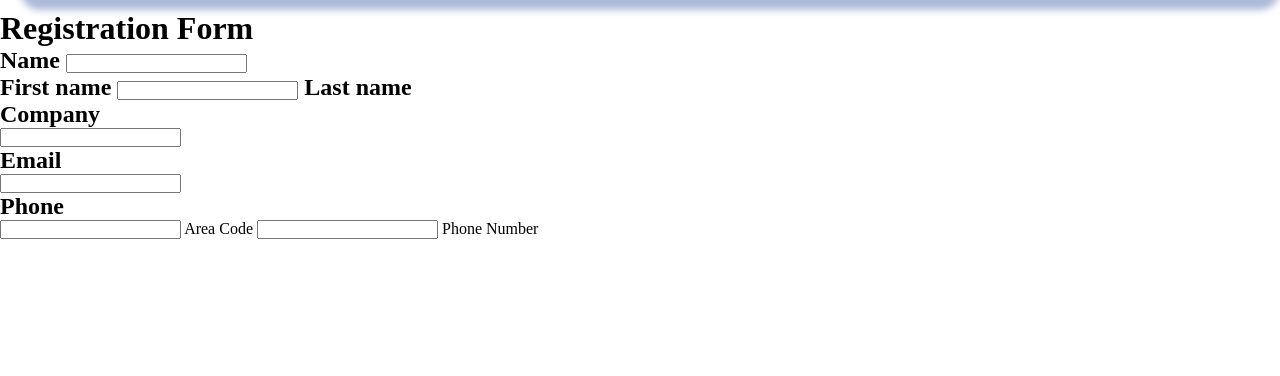
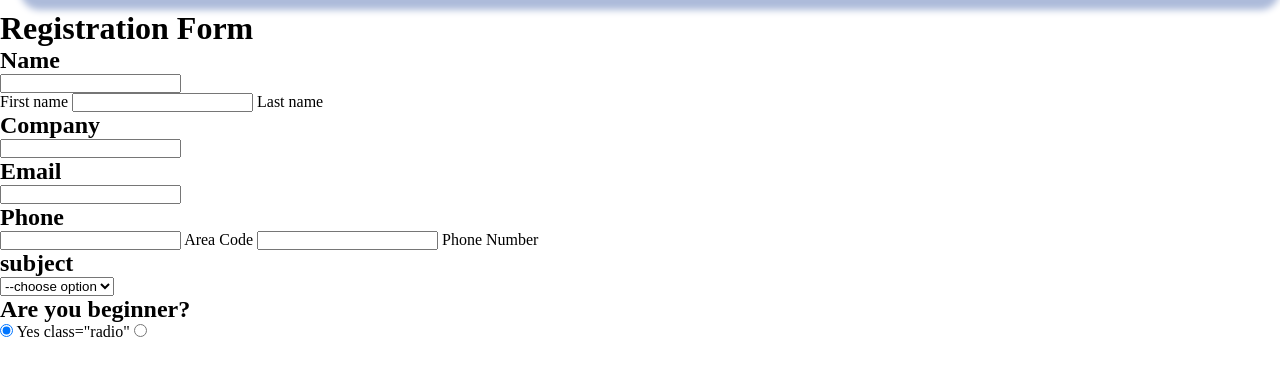
Before and after one commit to KG-dev128/education-web, a plain HTML site: page registration.html in a window 1280 px wide. Shown: the part 114-490 px from the top of the page. Drawn offline with Linux system fonts and the light colour scheme.

Commit message:
abcd
abcd

```diff
--- a/registration.html
+++ b/registration.html
@@ -12,7 +12,7 @@
     <div class="mane">
         <form>
             <div id="name">
-            <h2 class="name">Name</h>
+            <h2 class="name">Name</h2>
             <input class="firstname" type="next" name="first_name"><br>
             <label class="firstlabel">First name</label>
             <input class="lastname" type="text" name="last_name">
@@ -32,6 +32,28 @@
                 <input class="number" type="text" name="phone">
                 <label class="phone_number"> Phone Number</label>
 
+                <h2 class="name">subject</h2>
+                <select class="option" name="subject">
+                <option disabled="disabled" selected="selected">--choose option</option>
+                <option> subject 1</option>
+                <option>  subject 2</option>
+                <option>  subject 3</option>
+                </select>
+
+                <h2 id="student">Are you beginner?</h2>
+                <label class="radio">
+                <input class="radio-one" type="radio" checked="checked" name="">
+                <span class="checkmark"></span>
+                Yes
+                </label>
+                <label> class="radio"</label>
+                <input class="radia-two" type="radio"
+                <
+
+
+
+
+
 
         </form>
 
```
Also changed, not shown: assets/Css/style.css (line endings or trailing spaces).
